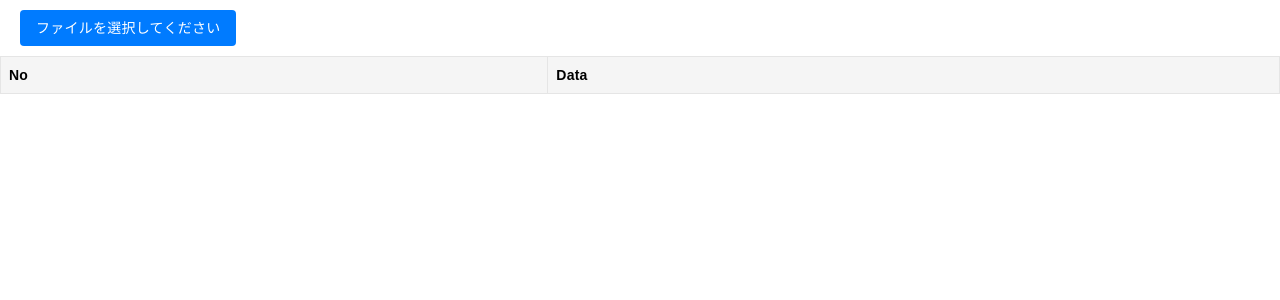
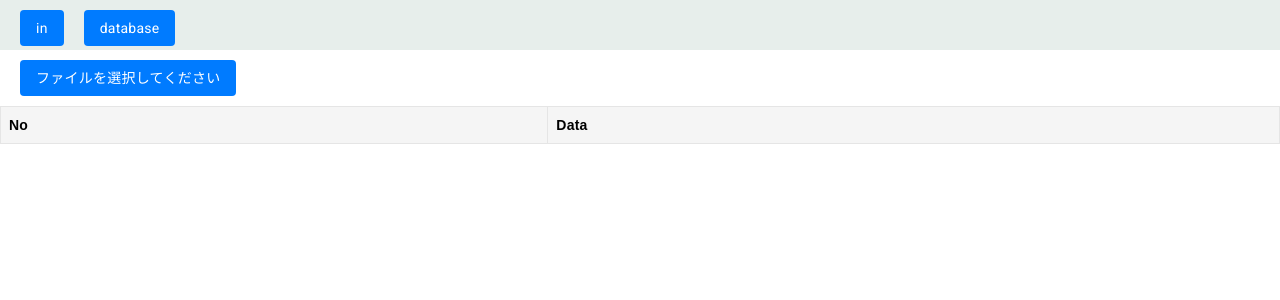
Before and after one commit to tokoroi/oneWeekExcelJS, an Angular app: page /app-import in a window 1280 px wide. Shown: the top 300 px of the page. Built offline with nearby package versions, Linux system fonts and the light colour scheme.

Commit message:
homeをimport画面でも表示

```diff
--- a/src/app/app-routing.module.ts
+++ b/src/app/app-routing.module.ts
@@ -4,6 +4,7 @@ import { ImportComponent } from './component/import/import.component';
 import { HomeComponent } from './component/home/home.component';
 import { NotFoundComponent } from './component/not-found/not-found.component';
 import { DatabaseComponent } from './component/database/database.component';
+
 const routes: Routes = [
 
   { path: "", component: HomeComponent },
--- a/src/app/app.component.html
+++ b/src/app/app.component.html
@@ -1 +1,2 @@
+
 <router-outlet></router-outlet>
--- a/src/app/component/import/import.component.html
+++ b/src/app/component/import/import.component.html
@@ -1,3 +1,5 @@
+
+<app-home></app-home>
 
 <label for="fileInput" class="custom-file-label">ファイルを選択してください</label>
 <input type="file" id="fileInput" (change)="onFileChange($event)" accept=".xlsx" style="display: none;">
--- a/src/app/component/import/import.component.ts
+++ b/src/app/component/import/import.component.ts
@@ -2,6 +2,7 @@ import { Component } from '@angular/core';
 import * as XLSX from 'xlsx';
 import { FormsModule } from '@angular/forms';
 import { ExcelOutputService } from 'src/app/service/excel-outputService';
+import { HomeComponent } from '../home/home.component';
 
 @Component({
   selector: 'app-import',
@@ -18,9 +19,7 @@ export class ImportComponent {
   editingCell: {row: number, col: number} = { row: -1, col: -1} ;
   //
   showSaveButton: boolean = false;
-  // 編集中の値を保持するための変数
-  tempValue: any;
-
+  // 編集中の値を保持する
   cellValues: any[][] = [];
 
  // ファイルが選択された時のイベントハンドラ
```
